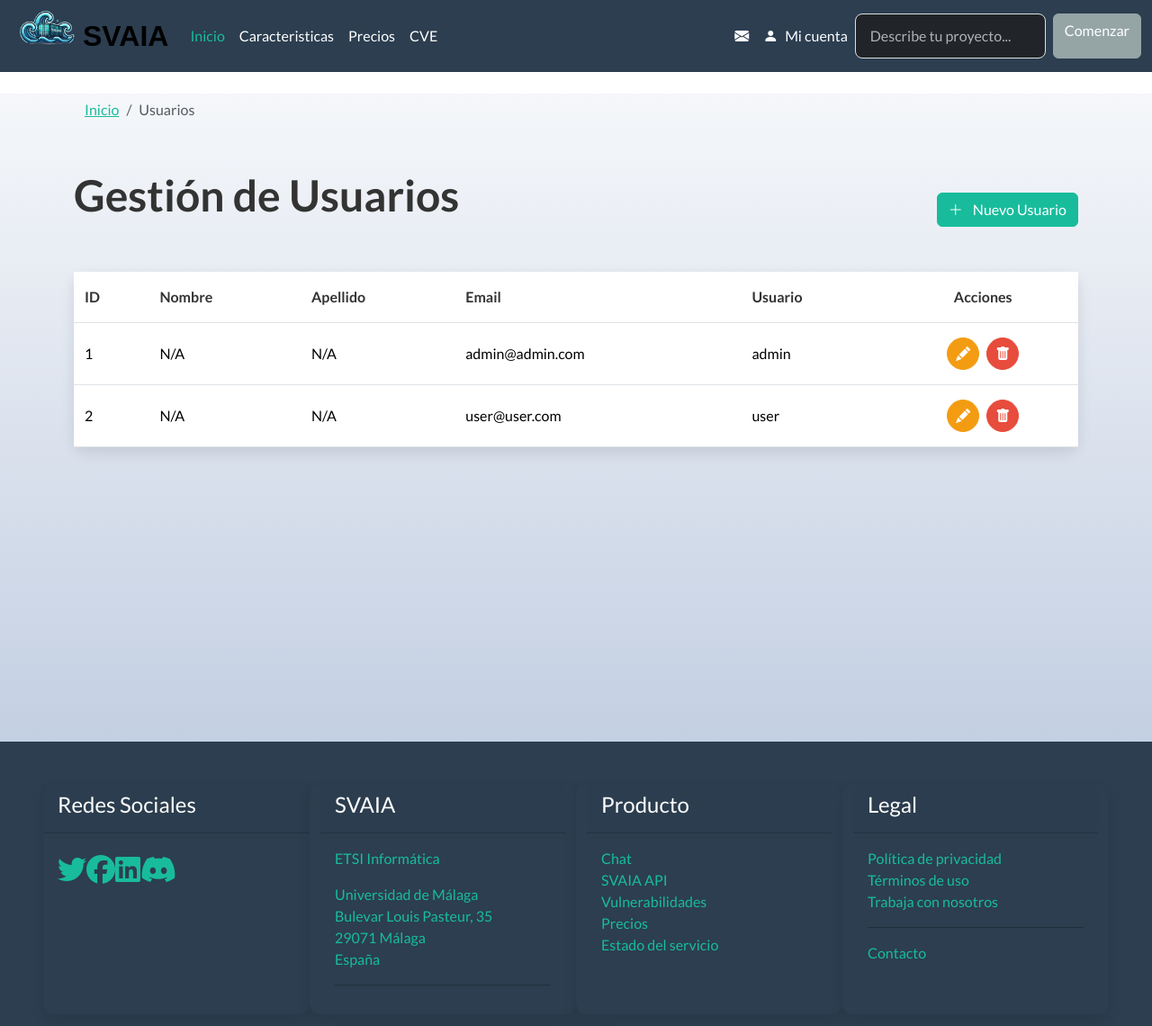
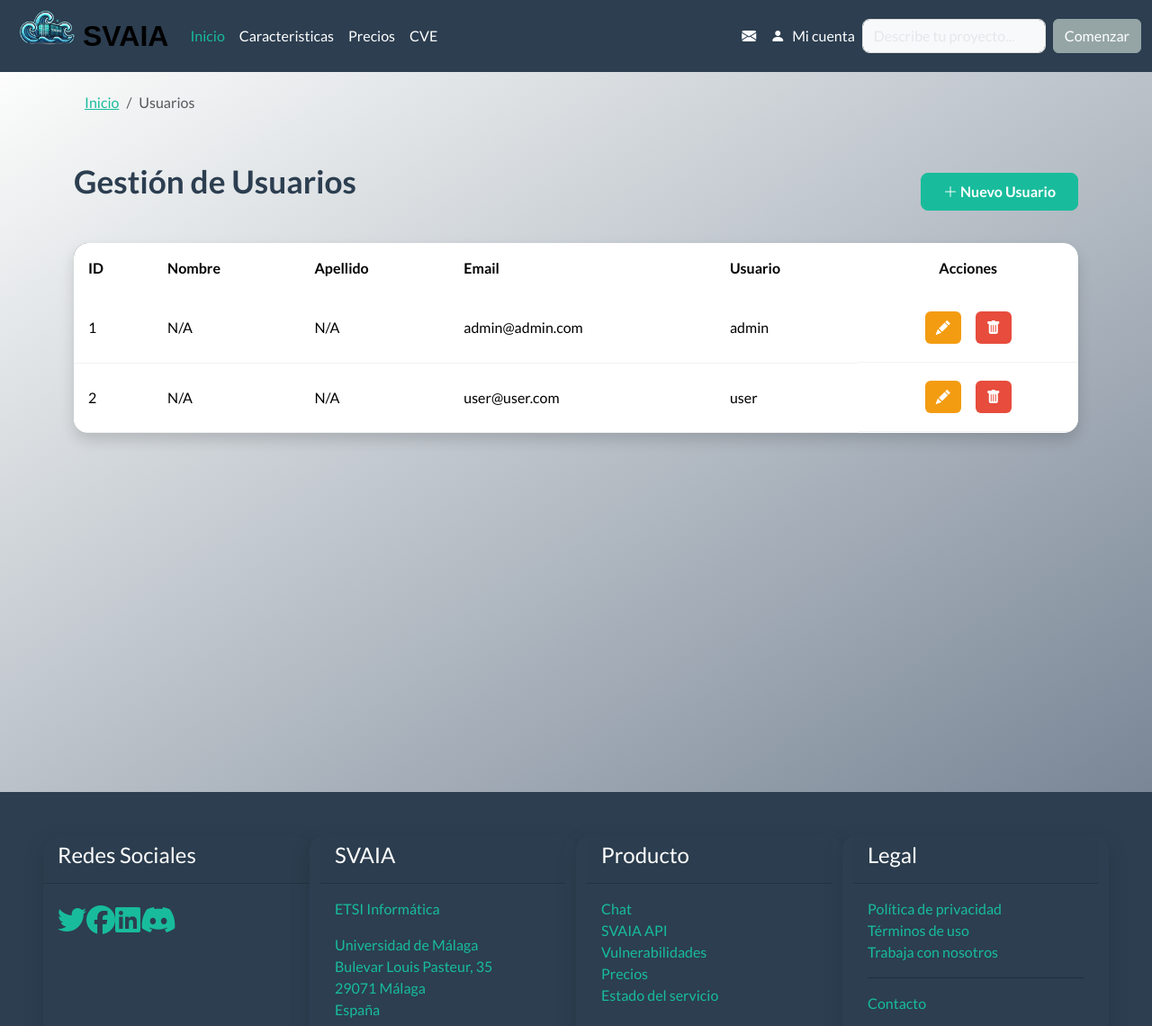
Before and after one commit to vegonza/SVAIA, a Flask app: page /sql/users/ in a window 1280 px wide. Shown: the top 1140 px of the page at 90% size. Run offline with Flask 3, Linux system fonts and the light colour scheme; some libraries are stand-ins or nearby versions; some web fonts are replaced.

Commit message:
improved the style of the users page

```diff
--- a/frontend/static/css/users.css
+++ b/frontend/static/css/users.css
@@ -7,57 +7,40 @@
     background-color: rgba(100, 100, 100, 0.1);
 }
 
-.action-btn {
-    border-radius: 50%;
-    width: 36px;
-    height: 36px;
-    display: flex;
-    align-items: center;
-    justify-content: center;
-    transition: all 0.2s ease;
-}
-
-.action-btn:hover {
-    transform: translateY(-2px);
-    box-shadow: 0 4px 8px rgba(0, 0, 0, 0.1);
-}
-
 .card {
-    border-radius: 12px;
-    box-shadow: 0 6px 15px rgba(0, 0, 0, 0.1);
+    border-radius: 16px;
+    box-shadow: 0 8px 25px rgba(0, 0, 0, 0.12);
     border: none;
+    overflow: hidden;
 }
 
 .table-header {
-    background-color: rgba(100, 100, 100, 0.05);
+    font-weight: 600;
+    color: #fff;
+    padding: 16px 12px;
 }
 
 .table-header th {
     font-weight: 600;
-    color: #333;
     padding: 16px 12px;
+    border-bottom: none;
 }
 
 .user-table td {
     padding: 16px 12px;
     vertical-align: middle;
+    border-color: rgba(0, 0, 0, 0.05);
 }
 
 .page-title {
     font-weight: 700;
-    color: #333;
-    margin-bottom: 2rem;
+    font-size: 2.2rem;
 }
 
-.add-btn i {
-    margin-right: 8px;
-}
-
-.custom-background {
-    background: linear-gradient(180deg, #f5f7fa 0%, #c3cfe2 100%);
-    min-height: calc(100vh - 80px);
-    width: 100%;
-    padding-bottom: 20px;
+.add-btn {
+    font-weight: 600;
+    border-radius: 8px;
+    transition: all 0.3s ease;
 }
 
 /* Form styles */
@@ -69,45 +52,32 @@
 
 .form-title {
     font-weight: 700;
-    color: #333;
-    margin-bottom: 2rem;
+    font-size: 2.2rem;
 }
 
 .form-label {
     font-weight: 600;
-    color: #555;
-    margin-bottom: 0.5rem;
 }
 
 .form-control {
     border-radius: 8px;
-    padding: 12px 16px;
     border: 1px solid #ddd;
+    transition: all 0.3s ease;
+    background-color: #f8f9fa;
+}
+
+.form-control:focus {
+    box-shadow: 0 0 0 0.25rem rgba(13, 110, 253, 0.25);
+}
+
+.save-btn {
+    font-weight: 600;
+    text-transform: uppercase;
+    letter-spacing: 0.5px;
     transition: all 0.3s ease;
 }
 
-.form-control:focus {
-    border-color: #80bdff;
-    box-shadow: 0 0 0 0.25rem rgba(13, 110, 253, 0.25);
-}
-
-.btn-action {
-    padding: 10px 24px;
-    border-radius: 8px;
-    font-weight: 600;
-    transition: all 0.3s ease;
-}
-
-.btn-action:hover {
+.save-btn:hover {
     transform: translateY(-2px);
     box-shadow: 0 4px 8px rgba(0, 0, 0, 0.15);
 }
-
-.back-btn i {
-    margin-right: 8px;
-}
-
-.save-btn {
-    padding: 12px 24px;
-    font-size: 1rem;
-}
--- a/frontend/templates/users.html
+++ b/frontend/templates/users.html
@@ -6,10 +6,10 @@
 {% endblock %}
 
 {% block content %}
-<div class="custom-background">
+<div class="background-gradient min-vh-100">
     <!--Breadcrumb-->
-    <div class="container">
-        <ol class="breadcrumb mt-4">
+    <div class="container pt-3">
+        <ol class="breadcrumb">
             <li class="breadcrumb-item"><a href="{{ url_for('home') }}">Inicio</a></li>
             <li class="breadcrumb-item active">Usuarios</li>
         </ol>
@@ -32,11 +32,11 @@
     </div>
 
     <!-- User Management -->
-    <div class="container mb-4 py-3">
+    <div class="container py-3 mb-0">
         <div class="row mb-4">
             <div class="col d-flex justify-content-between align-items-center">
-                <h1 class="page-title">Gestión de Usuarios</h1>
-                <a href="{{ url_for('sql.users.create_user') }}" class="btn btn-success add-btn">
+                <h1 class="text-primary page-title mb-4">Gestión de Usuarios</h1>
+                <a href="{{ url_for('sql.users.create_user') }}" class="btn btn-success add-btn px-4 py-2">
                     <i class="bi bi-plus-lg"></i> Nuevo Usuario
                 </a>
             </div>
@@ -44,35 +44,35 @@
 
         <div class="row">
             <div class="col">
-                <div class="card">
+                <div class="card shadow">
                     <div class="card-body p-0">
                         <div class="table-responsive">
                             <table class="table table-hover mb-0">
-                                <thead class="table-header">
+                                <thead class="table-header bg-primary text-white">
                                     <tr>
-                                        <th>ID</th>
-                                        <th>Nombre</th>
-                                        <th>Apellido</th>
-                                        <th>Email</th>
-                                        <th>Usuario</th>
-                                        <th class="text-center">Acciones</th>
+                                        <th class="px-3 py-3">ID</th>
+                                        <th class="px-3 py-3">Nombre</th>
+                                        <th class="px-3 py-3">Apellido</th>
+                                        <th class="px-3 py-3">Email</th>
+                                        <th class="px-3 py-3">Usuario</th>
+                                        <th class="px-3 py-3 text-center">Acciones</th>
                                     </tr>
                                 </thead>
                                 <tbody class="user-table">
                                     {% for user in users %}
                                     <tr>
-                                        <td>{{ user.id }}</td>
-                                        <td>{{ user.first_name or 'N/A' }}</td>
-                                        <td>{{ user.last_name or 'N/A' }}</td>
-                                        <td>{{ user.email }}</td>
-                                        <td>{{ user.username }}</td>
-                                        <td class="user-actions justify-content-center">
-                                            <a href="{{ url_for('sql.users.edit_user', user_id=user.id) }}" class="btn btn-warning action-btn">
+                                        <td class="px-3 py-3">{{ user.id }}</td>
+                                        <td class="px-3 py-3">{{ user.first_name or 'N/A' }}</td>
+                                        <td class="px-3 py-3">{{ user.last_name or 'N/A' }}</td>
+                                        <td class="px-3 py-3">{{ user.email }}</td>
+                                        <td class="px-3 py-3">{{ user.username }}</td>
+                                        <td class="px-3 py-3 user-actions justify-content-center">
+                                            <a href="{{ url_for('sql.users.edit_user', user_id=user.id) }}" class="btn btn-warning text-white rounded-2 border-0 m-1">
                                                 <i class="bi bi-pencil-fill"></i>
                                             </a>
                                             <form action="{{ url_for('sql.users.delete_user', user_id=user.id) }}" method="POST" class="d-inline"
                                                   onsubmit="return confirm('¿Estás seguro de que deseas eliminar este usuario?')">
-                                                <button type="submit" class="btn btn-danger action-btn">
+                                                <button type="submit" class="btn btn-danger rounded-2 border-0 m-1">
                                                     <i class="bi bi-trash-fill"></i>
                                                 </button>
                                             </form>
```
Also changed, not shown: frontend/templates/user_form.html (+20 -20 lines).
